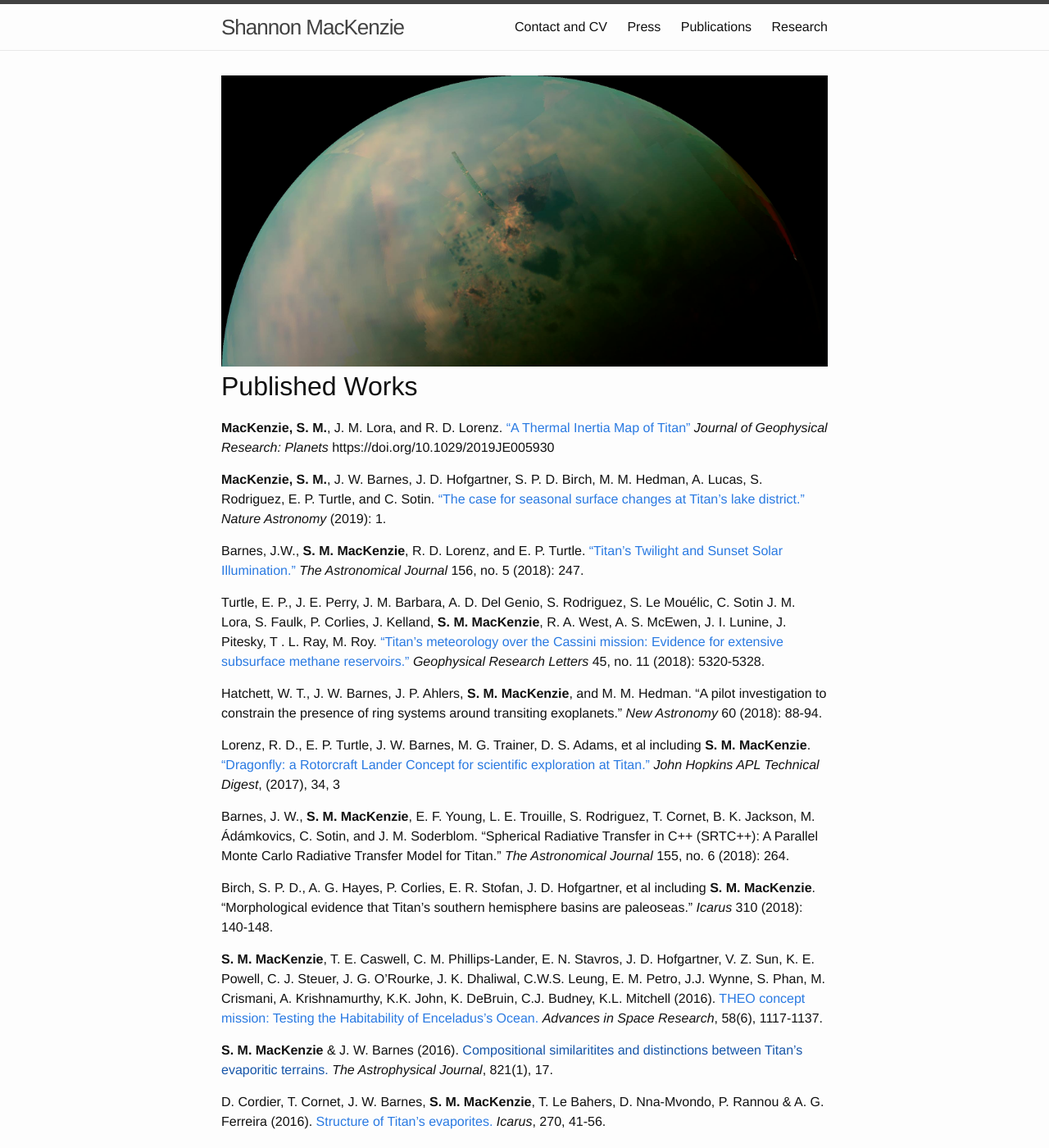
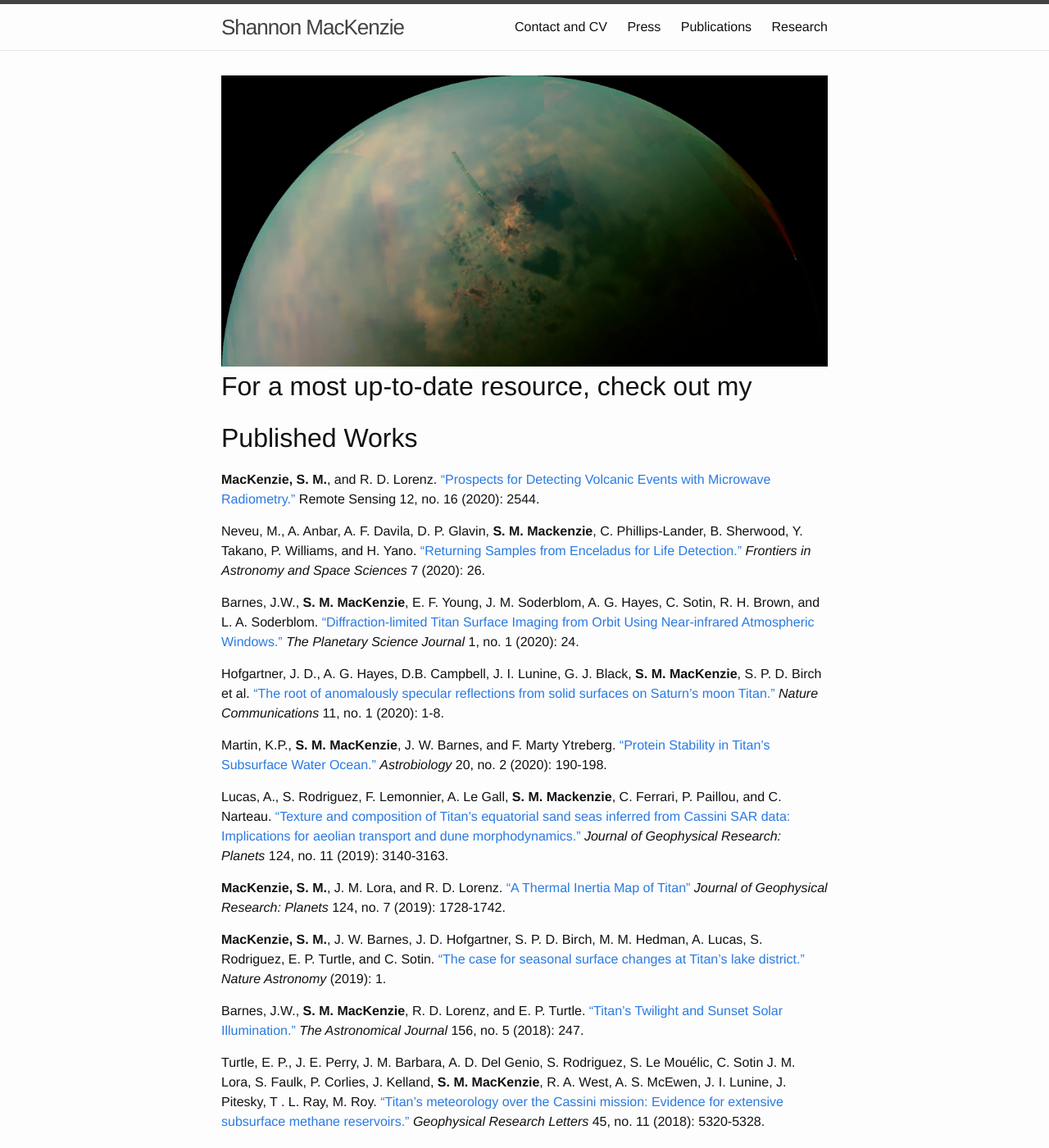
Before and after one commit to shannonmackenzie/shannonmackenzie.github.io, a Jekyll site: the page built from publications.md, in a window 1280 px wide and 1400 px high. Shown: the whole window at 82% size. Built offline with Jekyll 4.4.1, drawn with Linux system fonts in a browser that asks for light colours.

Commit message:
Update publications.md

```diff
--- a/publications.md
+++ b/publications.md
@@ -7,8 +7,23 @@ permalink: /publications
   <img src="{{ site.url }}/images/widePIA17470.png" alt="https://photojournal.jpl.nasa.gov/catalog/PIA18432" style="width:100%" >
 </div>
 
+# For a most up-to-date resource, check out my
+
 # Published Works
-**MacKenzie, S. M.**, J. M. Lora, and R. D. Lorenz. [“A Thermal Inertia Map of Titan”](https://agupubs.onlinelibrary.wiley.com/doi/abs/10.1029/2019JE005930) *Journal of Geophysical Research: Planets* https://doi.org/10.1029/2019JE005930
+
+**MacKenzie, S. M.**, and R. D. Lorenz. ["Prospects for Detecting Volcanic Events with Microwave Radiometry."](https://www.mdpi.com/2072-4292/12/16/2544/htm) Remote Sensing 12, no. 16 (2020): 2544.
+
+Neveu, M., A. Anbar, A. F. Davila, D. P. Glavin, **S. M. Mackenzie**, C. Phillips-Lander, B. Sherwood, Y. Takano, P. Williams, and H. Yano. ["Returning Samples from Enceladus for Life Detection."](https://doi.org/10.3389/fspas.2020.00026) *Frontiers in Astronomy and Space Sciences* 7 (2020): 26.
+
+Barnes, J.W., **S. M. MacKenzie**, E. F. Young, J. M. Soderblom, A. G. Hayes, C. Sotin, R. H. Brown, and L. A. Soderblom. ["Diffraction-limited Titan Surface Imaging from Orbit Using Near-infrared Atmospheric Windows."](https://iopscience.iop.org/article/10.3847/PSJ/ab91b6) *The Planetary Science Journal* 1, no. 1 (2020): 24.
+
+Hofgartner, J. D., A. G. Hayes, D.B. Campbell, J. I. Lunine, G. J. Black, **S. M. MacKenzie**, S. P. D. Birch et al. ["The root of anomalously specular reflections from solid surfaces on Saturn’s moon Titan."](https://www.nature.com/articles/s41467-020-16663-1) *Nature Communications* 11, no. 1 (2020): 1-8.
+
+Martin, K.P., **S. M. MacKenzie**, J. W. Barnes, and F. Marty Ytreberg. ["Protein Stability in Titan's Subsurface Water Ocean."](https://doi.org/10.1089/ast.2018.1972) *Astrobiology* 20, no. 2 (2020): 190-198.
+
+Lucas, A., S. Rodriguez, F. Lemonnier, A. Le Gall, **S. M. Mackenzie**, C. Ferrari, P. Paillou, and C. Narteau. ["Texture and composition of Titan's equatorial sand seas inferred from Cassini SAR data: Implications for aeolian transport and dune morphodynamics."](https://doi.org/10.1029/2019JE005965) *Journal of Geophysical Research: Planets* 124, no. 11 (2019): 3140-3163.
+
+**MacKenzie, S. M.**, J. M. Lora, and R. D. Lorenz. [“A Thermal Inertia Map of Titan”](https://agupubs.onlinelibrary.wiley.com/doi/abs/10.1029/2019JE005930) *Journal of Geophysical Research: Planets* 124, no. 7 (2019): 1728-1742.
 
 **MacKenzie, S. M.**, J. W. Barnes, J. D. Hofgartner, S. P. D. Birch, M. M. Hedman, A. Lucas, S. Rodriguez, E. P. Turtle, and C. Sotin. ["The case for seasonal surface changes at Titan’s lake district."](https://www.nature.com/articles/s41550-018-0687-6) *Nature Astronomy* (2019): 1.
 
```
